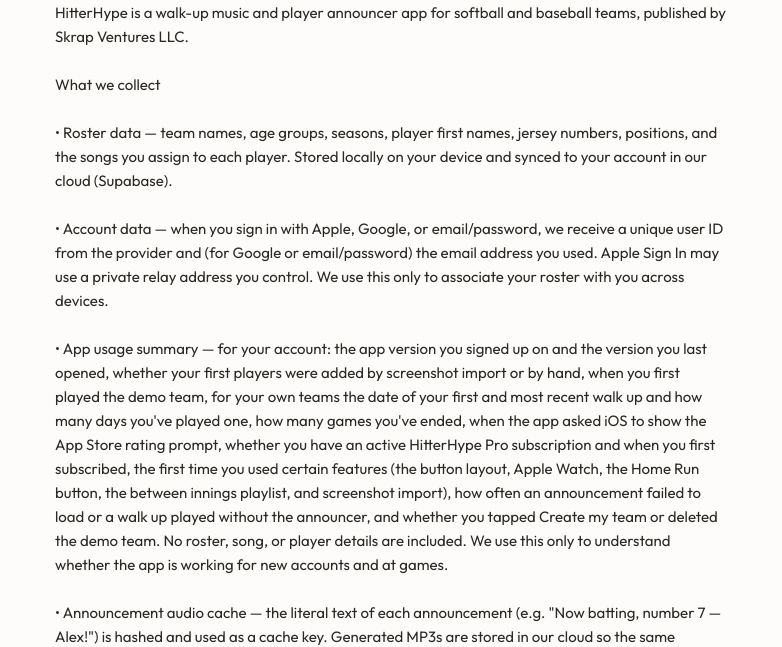
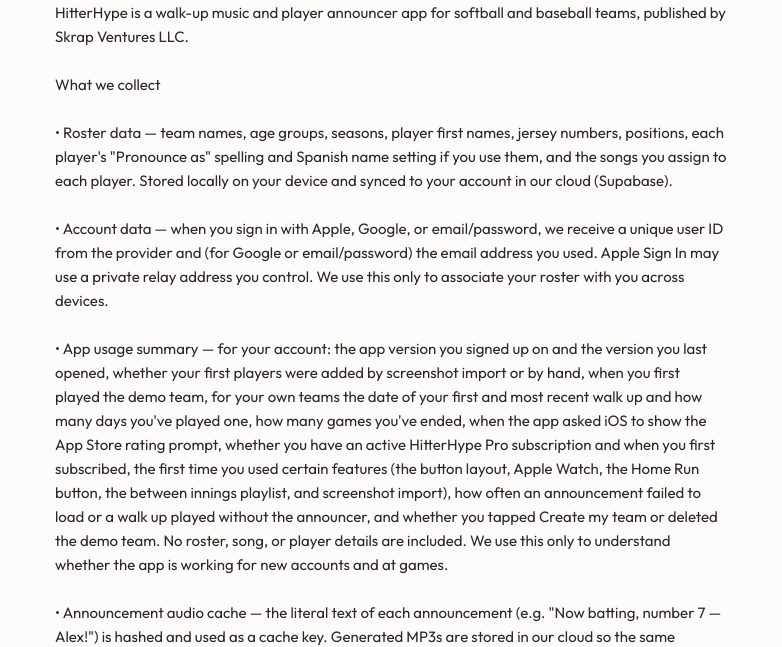
Before and after one commit to lparks31/hitterhype-legal, a plain HTML site: page privacy.html in a window 1280 px wide. Shown: the part 155-802 px from the top of the page, without its empty margins (249-1031 px from the left). Drawn offline with Linux system fonts and the light colour scheme.

Commit message:
Privacy: pronunciation settings now sync to the cloud
Co-Authored-By: Claude Opus 5.5 <noreply@anthropic.com>

```diff
--- a/privacy.html
+++ b/privacy.html
@@ -25,7 +25,7 @@
 
 What we collect
 
-• Roster data — team names, age groups, seasons, player first names, jersey numbers, positions, and the songs you assign to each player. Stored locally on your device and synced to your account in our cloud (Supabase).
+• Roster data — team names, age groups, seasons, player first names, jersey numbers, positions, each player's "Pronounce as" spelling and Spanish name setting if you use them, and the songs you assign to each player. Stored locally on your device and synced to your account in our cloud (Supabase).
 
 • Account data — when you sign in with Apple, Google, or email/password, we receive a unique user ID from the provider and (for Google or email/password) the email address you used. Apple Sign In may use a private relay address you control. We use this only to associate your roster with you across devices.
 
@@ -42,7 +42,7 @@ What we do not collect
 
 Third parties
 
-• ElevenLabs — generates announcement audio. Receives only the announcement text (player name and jersey number, exactly as you type them) and the voice ID. Does not receive any device or user identifier. You can turn off "Use player names" in Settings to announce by jersey number only.
+• ElevenLabs — generates announcement audio. Receives only the announcement text (jersey number and player name, or the "Pronounce as" spelling if you set one, exactly as you type them) and the voice ID. Does not receive any device or user identifier. You can turn off "Use player names" in Settings to announce by jersey number only.
 • Supabase — hosts the audio cache, your roster sync, and authentication. Cached announcement audio is automatically deleted after 90 days.
 • Apple — handles Sign in with Apple and (if you connect Apple Music) catalog search and playback. Subject to Apple's privacy policy.
 • Google — handles Sign in with Google. Subject to Google's privacy policy.
@@ -63,7 +63,7 @@ Parents &amp; guardians: if a child's name appears on a team's roster and you wa
 
 California residents
 
-If you live in California, the CCPA/CPRA gives you rights over your personal information. The categories we collect are described above: identifiers (your account user ID and, for Google or email sign-in, your email address); customer content (team and player first names, jersey numbers, positions, and assigned songs); commercial information (your subscription status); and internet or other electronic network activity (the app usage summary described above). We collect this solely to operate and improve the app — syncing your roster, generating announcements, managing your subscription, and understanding whether the app is working for new accounts and at games — and we disclose it only to the service providers listed under "Third parties," who process it on our behalf.
+If you live in California, the CCPA/CPRA gives you rights over your personal information. The categories we collect are described above: identifiers (your account user ID and, for Google or email sign-in, your email address); customer content (team and player first names, jersey numbers, positions, pronunciation settings, and assigned songs); commercial information (your subscription status); and internet or other electronic network activity (the app usage summary described above). We collect this solely to operate and improve the app — syncing your roster, generating announcements, managing your subscription, and understanding whether the app is working for new accounts and at games — and we disclose it only to the service providers listed under "Third parties," who process it on our behalf.
 
 We do not sell your personal information, and we do not share it for cross-context behavioral advertising. HitterHype contains no advertising or analytics SDKs, so there is no "Do Not Sell or Share My Personal Information" opt-out to exercise — there is nothing to opt out of.
 
```
